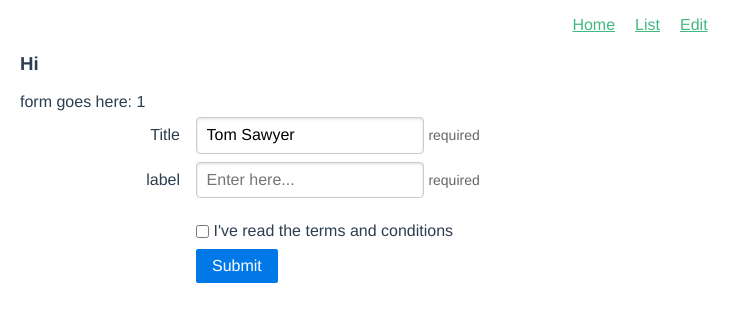
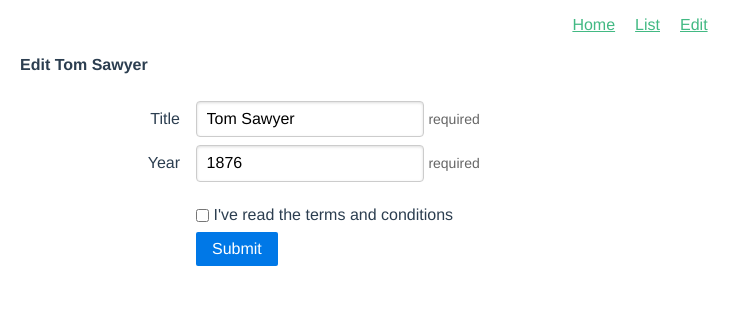
Before and after one commit to plugn/bxt, a Vue app: page /edit/1 in a window 1280 px wide. Shown: the top 322 px of the page, without its empty margins (0-751 px from the left). Built offline with nearby package versions, Linux system fonts and the light colour scheme.

Commit message:
edit link from list

```diff
--- a/src/components/Editor.vue
+++ b/src/components/Editor.vue
@@ -1,10 +1,10 @@
 <template>
 <div>
-	<h3>Hi</h3>
-	<div>form goes here: {{ bookId }}</div>
+	<h4>{{ bookId ? 'Edit ' + bookModel.title : 'Create book' }}</h4>
 	<form class="pure-form pure-form-aligned"><fieldset>
-		<PureInput label="Title" required :value="bookModel.title" />
-		<PureInput label="label" placeholder="Enter here..." required />
+		<PureInput label="Title" :value="bookModel.title" required ></PureInput>
+
+		<PureInput label="Year" :value="bookModel.pubYear" placeholder="1970" required ></PureInput>
 
 		<div class="pure-controls">
 			<label for="cb" class="pure-checkbox">
@@ -40,7 +40,7 @@
 			},
 			bookModel() {
 				console.log(' * getter this.bookId: ', this.bookId);
-				return this.bookId && this.getBook(this.bookId) || null;
+				return this.bookId && this.getBook(this.bookId) || {};
 			}
 
 		},
--- a/src/components/List.vue
+++ b/src/components/List.vue
@@ -7,17 +7,17 @@
 			<th>title</th>
 			<th>authors</th>
 			<th>pages</th>
-			<th>published</th>
+			<th>year</th>
 			<th>image</th>
 		</tr></thead>
 
 		<tbody>
 			<tr v-for="book in books">
-				<td>{{ book.title }}</td>
+				<td><router-link title="Edit" :to="`/edit/${ book.id }`">{{ book.title }}</router-link></td>
 				<td>{{ previewAuthors(book.authors) }}</td>
 				<td>{{ book.pagesCount }}</td>
 				<td>{{ book.pubYear }}</td>
-				<td> - </td>
+				<td> </td>
 			</tr>
 		</tbody>
 	</table>
--- a/src/components/form/PureInput.vue
+++ b/src/components/form/PureInput.vue
@@ -32,7 +32,7 @@ export default {
 			default: false
 		},
 		value: {
-			type: String
+			type: [String, Number]
 		}
 	},
 	computed: {
```
